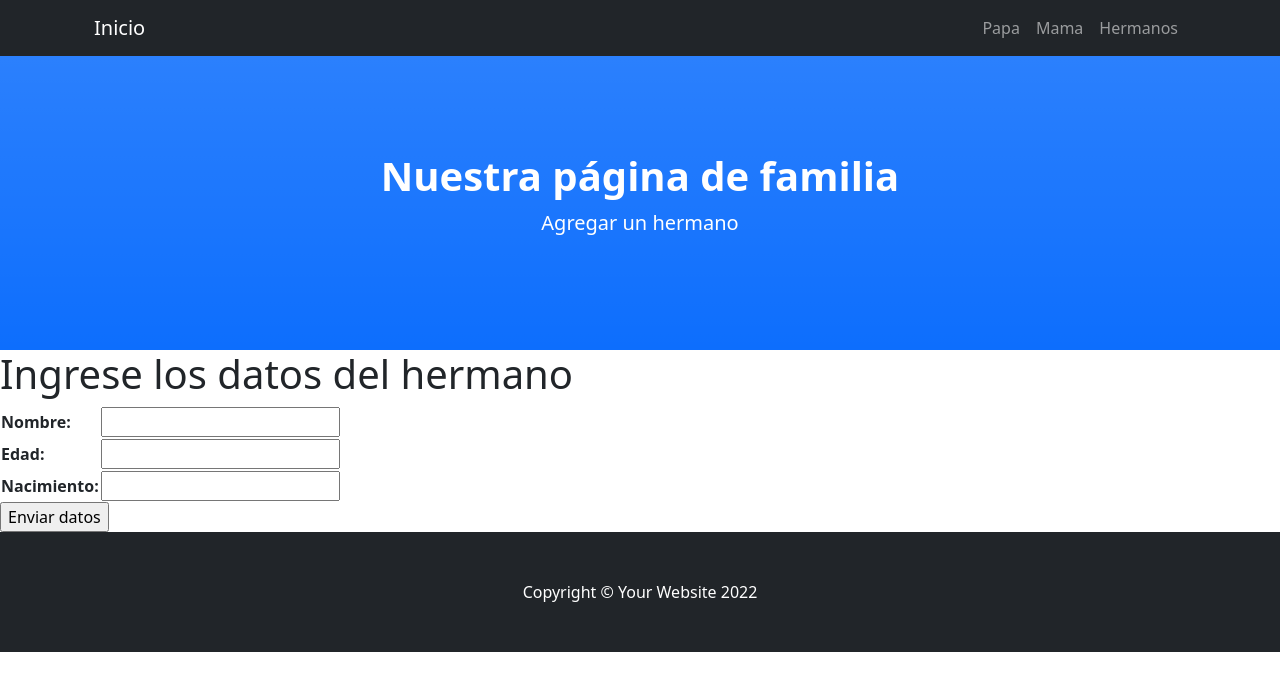
After one commit to PabloFerrero93/Entregable1Ferrero, a Django app: page /EntregableApp/Hermanoformulario/ in a window 1280 px wide. The commit adds this page. Shown: the top 691 px of the page. Run offline with Django 4.2, Linux system fonts and the light colour scheme; some libraries are stand-ins or nearby versions.

Commit message:
version5

```diff
--- /dev/null
+++ b/EntregableApp/forms.py
@@ -0,0 +1,6 @@
+from django import forms
+
+class HermanoFormulario(forms.Form):
+    nombre = forms.CharField(max_length=40)
+    edad = forms.IntegerField()
+    nacimiento = forms.DateField()
--- a/EntregableApp/models.py
+++ b/EntregableApp/models.py
@@ -7,7 +7,7 @@ class Familia(models.Model):
         return self.apellido
 
 class Papa(models.Model):
-    nombre = models.CharField(max_length=30)
+    nombre = models.CharField(max_length=40)
     edad = models.IntegerField()
     nacimiento = models.DateField()
 
@@ -16,7 +16,7 @@ class Papa(models.Model):
 
 
 class Mama(models.Model):
-    nombre = models.CharField(max_length=30)
+    nombre = models.CharField(max_length=40)
     edad = models.IntegerField()
     nacimiento = models.DateField()
 
@@ -25,7 +25,7 @@ class Mama(models.Model):
 
 
 class Hermano(models.Model):
-    nombre = models.CharField(max_length=30)
+    nombre = models.CharField(max_length=40)
     edad = models.IntegerField()
     nacimiento = models.DateField()
 
--- /dev/null
+++ b/EntregableApp/templates/EntregableApp/Hermanoformulario.html
@@ -0,0 +1,16 @@
+{% extends 'EntregableApp/base.html' %}
+{% load static %}
+{% block subtitulopag %}
+<p class="lead">Agregar un hermano</p>
+{% endblock %}
+{% block contenidomodificable %}
+<form action="{% url 'Hermanoformulario' %}" method="POST"> {% csrf_token %}
+    <h1>Ingrese los datos del hermano</h1>
+
+    <table>
+        {{miFormulario.as_table}}
+    </table>
+
+    <input type="submit" value="Enviar datos">
+</form>
+{% endblock %}
--- a/EntregableApp/templates/EntregableApp/base.html
+++ b/EntregableApp/templates/EntregableApp/base.html
@@ -8,7 +8,7 @@
         <meta name="viewport" content="width=device-width, initial-scale=1, shrink-to-fit=no" />
         <meta name="description" content="" />
         <meta name="author" content="" />
-        <title>Scrolling Nav - Start Bootstrap Template</title>
+        <title>Página de Familia</title>
         <link rel="icon" type="image/x-icon" href="assets/favicon.ico" />
         <!-- Core theme CSS (includes Bootstrap)-->
         <link href="{% static 'EntregableApp/css/styles.css' %}" rel="stylesheet" />
@@ -39,6 +39,10 @@
 
             </div>
         </header>
+        <!-- Info Modificable-->
+        {% block contenidomodificable %}
+
+        {% endblock %}
         <!-- Footer-->
         <footer class="py-5 bg-dark">
             <div class="container px-4"><p class="m-0 text-center text-white">Copyright &copy; Your Website 2022</p></div>
--- a/EntregableApp/templates/EntregableApp/hermano.html
+++ b/EntregableApp/templates/EntregableApp/hermano.html
@@ -3,6 +3,7 @@
 
 {% block subtitulopag %}
 <p class="lead">Página de Hermanos</p>
+
+<a class="btn btn-lg btn-light" href="{% url 'Hermanoformulario'%}">Agregar un hermano</a>
+
 {% endblock %}
-
-<!-- <a class="btn btn-lg btn-light" href="#about">Start scrolling!</a>
--- a/EntregableApp/urls.py
+++ b/EntregableApp/urls.py
@@ -6,6 +6,5 @@ urlpatterns = [
     path('papa/', papa, name= "papa"),
     path('mama/', mama, name= "mama"),
     path('hermano/', hermano, name= "hermano"),
-
-
+    path('Hermanoformulario/', Hermanoformulario, name= "Hermanoformulario"),
 ]
--- a/EntregableApp/views.py
+++ b/EntregableApp/views.py
@@ -1,6 +1,8 @@
 from django.http import HttpResponse
 from django.shortcuts import render
 from django.template import loader
+from .models import *
+from .forms import *
 
 def inicio(request):
     plantilla = loader.get_template('inicio.html')
@@ -21,3 +23,18 @@ def hermano(request):
     plantilla = loader.get_template('hermano.html')
     documento = plantilla.render()
     return HttpResponse(documento)
+
+def Hermanoformulario(request):
+    if request.method == "POST":
+        miFormulario = HermanoFormulario(request.POST)
+        if miFormulario.is_valid():
+            informacion = miFormulario.cleaned_data
+        nombre = informacion['nombre']
+        edad = informacion['edad']
+        nacimiento = informacion['nacimiento']
+        hermano = Hermano(nombre = nombre, edad = edad, nacimiento = nacimiento)
+        hermano.save()
+        return render(request, "EntregableApp/inicio.html")
+    else:
+        miFormulario = HermanoFormulario()
+    return render(request, "EntregableApp/Hermanoformulario.html", {'miFormulario':miFormulario})
```
Also changed, not shown: db.sqlite3.
